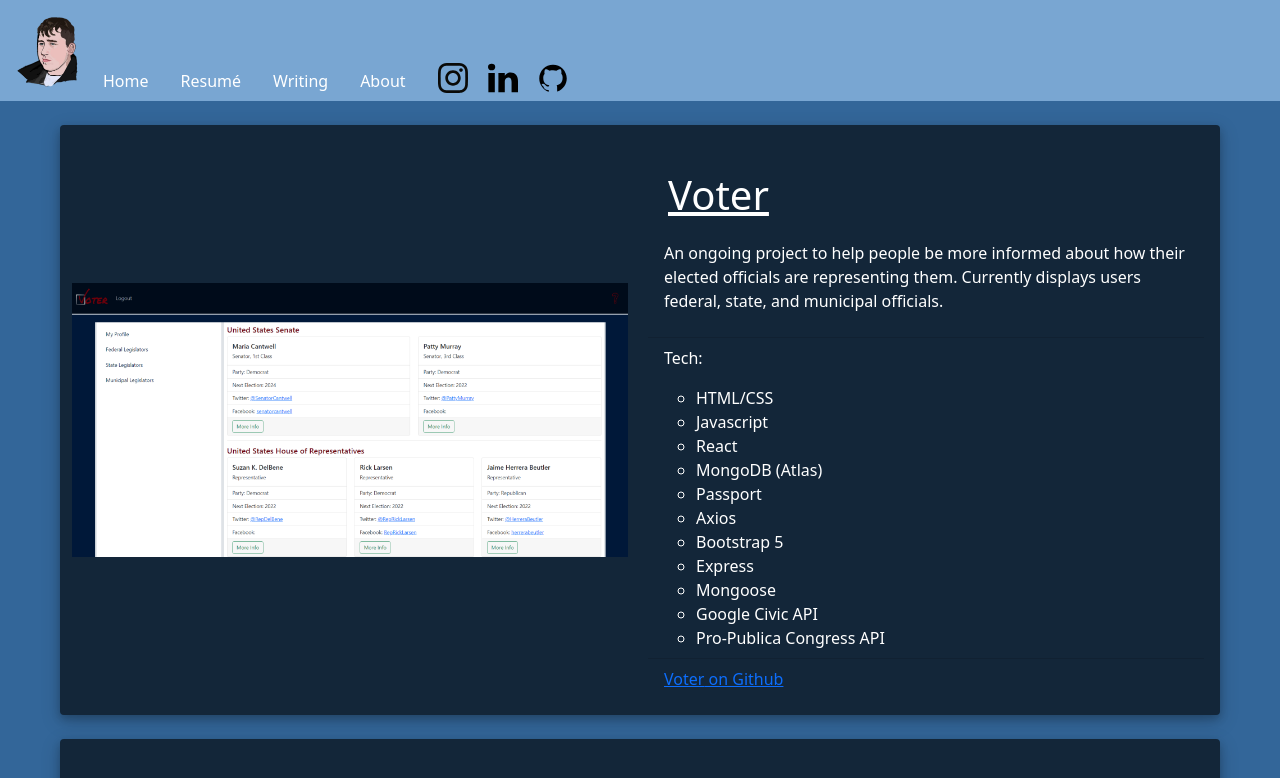
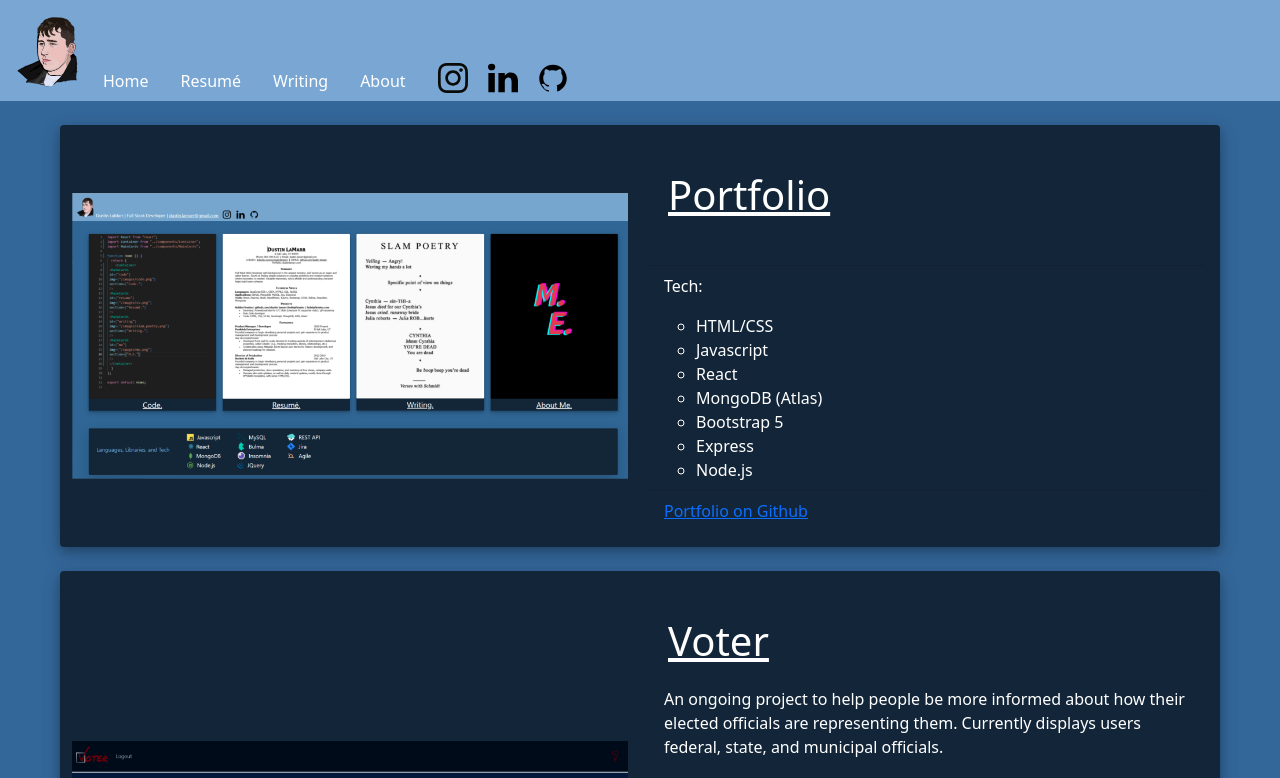
Before and after one commit to dustin-lamarr/react-portfolio, a React (Create React App) app in the folder client/: page /code in a window 1280 px wide. Shown: the top 778 px of the page. Built offline with nearby package versions, Linux system fonts and the light colour scheme.

Commit message:
added portfolio card to code page

```diff
--- a/client/src/components/TopNav/index.js
+++ b/client/src/components/TopNav/index.js
@@ -68,6 +68,7 @@ function TopNav({ page }) {
                       About
                     </a>
                   </li>
+
                 </ul>
               )}
               {page === "resume" && (
--- a/client/src/pages/Code.js
+++ b/client/src/pages/Code.js
@@ -2,7 +2,7 @@ import React from "react";
 import Container from "../components/Container";
 import TopNav from "../components/TopNav";
 import InfoCard from "../components/InfoCard";
-import { Voter, Bobby, Binger } from "../utils/projects"
+import { Portfolio, Voter, Bobby, Binger } from "../utils/projects"
 
 
 export function Code() {
@@ -13,6 +13,22 @@ export function Code() {
       page={"code"}
       />
       <Container>
+
+      <InfoCard
+          img={Portfolio.img}
+          id={Portfolio.id}
+          section={Portfolio.section}
+          href={Portfolio.href}
+          summary={Portfolio.summary}
+          github={Portfolio.github}
+          alt={Portfolio.alt}
+          >
+            {Portfolio.tech.map((tech, i) => {
+              return (
+                <li key={i}>{tech}</li>
+              )
+            })}
+          </InfoCard>
 
           <InfoCard
           img={Voter.img}
--- a/client/src/utils/projects.js
+++ b/client/src/utils/projects.js
@@ -1,11 +1,20 @@
-
+const Portfolio = {
+    img:"/images/portfolio.png",
+    id: "portfolio",
+    section:"Portfolio",
+    href:"http://dustinlamarr.com",
+    summary: "",
+    tech: ["HTML/CSS","Javascript","React","MongoDB (Atlas)","Bootstrap 5","Express", "Node.js"],
+    github: "https://github.com/dustin-lamarr/react-portfolio",
+    alt: "react portfolio"
+}
 const Voter = {
     img: "/images/voter-dashboard.png",
     id: "voter",
     section:"Voter",
     href:"https://lamarr-voter-app.herokuapp.com/",
     summary: "An ongoing project to help people be more informed about how their elected officials are representing them. Currently displays users federal, state, and municipal officials.",
-    tech: ["HTML/CSS","Javascript","React","MongoDB (Atlas)","Passport","Axios","Bootstrap 5","Express","Mongoose","Google Civic API","Pro-Publica Congress API"],
+    tech: ["HTML/CSS","Javascript","React", "Node.js", "MongoDB (Atlas)","Passport","Axios","Bootstrap 5","Express","Mongoose","Google Civic API","Pro-Publica Congress API"],
     github: "https://github.com/dustin-lamarr/voter-app",
     alt: "voter dashboard"
 }
@@ -16,7 +25,7 @@ const Bobby = {
     section:"bobbyfirmino.com",
     href:"http://bobbyfirmino.com/",
     summary:"Promotional website in conjunction with LFC Utah. Currently renders a random gif based on an api search from the clicked team name. Future development will include transition to hosted MongoDB-Atlas database to allow users to upload gifs.",
-    tech: ["HTML/CSS","Javascript","Handlebars","Sequelize/MySQL","jQuery","Express","UI Kit","Giphy Search API"],
+    tech: ["HTML/CSS","Javascript", "Node.js", "Handlebars","Sequelize/MySQL","jQuery","Express","UI Kit","Giphy Search API"],
     github: "https://github.com/dustin-lamarr/bobbyfirmino",
     alt: "bobbyfirmino.com homepage"
 }
@@ -27,9 +36,9 @@ const Binger = {
     section:"Binger",
     href:"https://dustin-lamarr.github.io/binger/",
     summary: "Binger takes user inputs and tracks the number of hours they have watched movies or television shows and stores the inputs on local storage. Future development includes conversion to PWA.",
-    tech: ["HTML/CSS","Javascript","Handlebars","jQuery","Bootstrap","TMDB Trending Movies / Search API"],
+    tech: ["HTML/CSS","Javascript", "Node.js", "Handlebars","jQuery","Bootstrap","TMDB Trending Movies / Search API"],
     github: "https://github.com/dustin-lamarr/binger",
     alt: "binger homepage"
 }
 
-export { Voter, Bobby, Binger };
+export { Portfolio, Voter, Bobby, Binger };
```
Also changed, not shown: client/public/images/portfolio.png (added).
